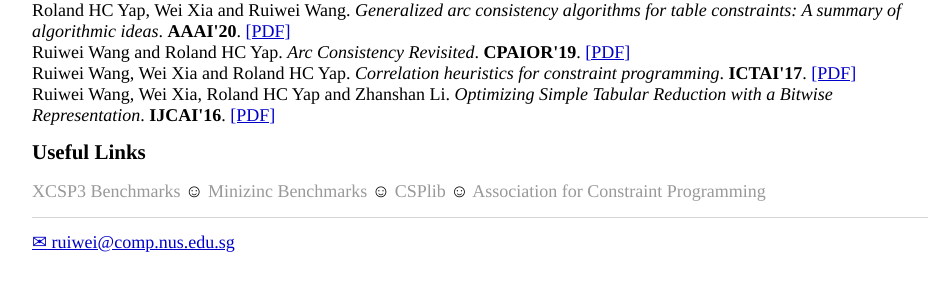
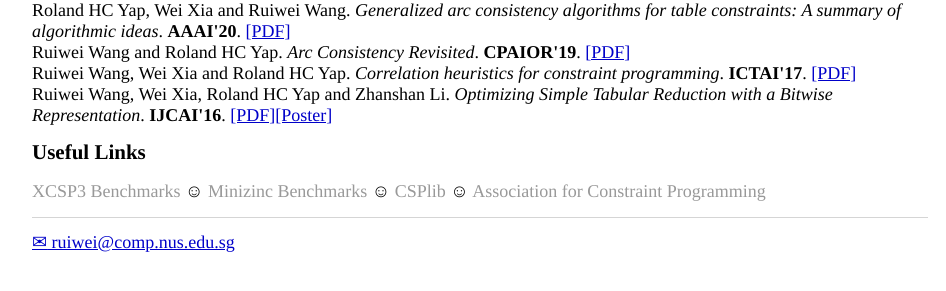
Before and after one commit to WangRuiwei/WangRuiwei.github.io, a Jekyll site: the page built from index.html, in a window 1280 px wide. Shown: the part 285-576 px from the top of the page, without its empty margins (160-1106 px from the left). Built offline with Jekyll 4.4.1, drawn with Linux system fonts in a browser that asks for light colours.

Commit message:
Update index.html

```diff
--- a/index.html
+++ b/index.html
@@ -11,7 +11,7 @@ Ruiwei Wang and Roland HC Yap. <i>Bipartite Encoding: A New Binary Encoding for
 Roland HC Yap, Wei Xia and Ruiwei Wang. <i>Generalized arc consistency algorithms for table constraints: A summary of algorithmic ideas</I>. <b>AAAI'20</b>. <a href="https://aaai.org/ojs/index.php/AAAI/article/view/7086/6940"><span class="s2">[PDF]</span></a><br>
 Ruiwei Wang and Roland HC Yap. <i>Arc Consistency Revisited</I>. <b>CPAIOR'19</b>. <a href="https://WangRuiwei.github.io/papers/Arc_Consistency_Revisited.pdf"><span class="s2">[PDF]</span></a><br>
 Ruiwei Wang, Wei Xia and Roland HC Yap. <i>Correlation heuristics for constraint programming</I>. <b>ICTAI'17</b>. <a href="https://arxiv.org/pdf/1805.02205.pdf"><span class="s2">[PDF]</span></a><br>
-Ruiwei Wang, Wei Xia, Roland HC Yap and Zhanshan Li. <i>Optimizing Simple Tabular Reduction with a Bitwise Representation</i>. <b>IJCAI'16</b>. <a href="https://www.ijcai.org/Proceedings/16/Papers/117.pdf"><span class="s2">[PDF]</span></a><br>
+Ruiwei Wang, Wei Xia, Roland HC Yap and Zhanshan Li. <i>Optimizing Simple Tabular Reduction with a Bitwise Representation</i>. <b>IJCAI'16</b>. <a href="https://www.ijcai.org/Proceedings/16/Papers/117.pdf"><span class="s2">[PDF]</span></a><a href="https://WangRuiwei.github.io/papers/poster.pdf"><span class="s2">[Poster]</span></a><br>
 </p>
 <h2 style="margin: 0.0px 0.0px 15.4px 0.0px; line-height: 25.0px; font: 21.0px Times; color: #000000; -webkit-text-stroke: #000000"><span class="s1"><b>Useful Links</b></span></h2>
 <p class="p3">
```
